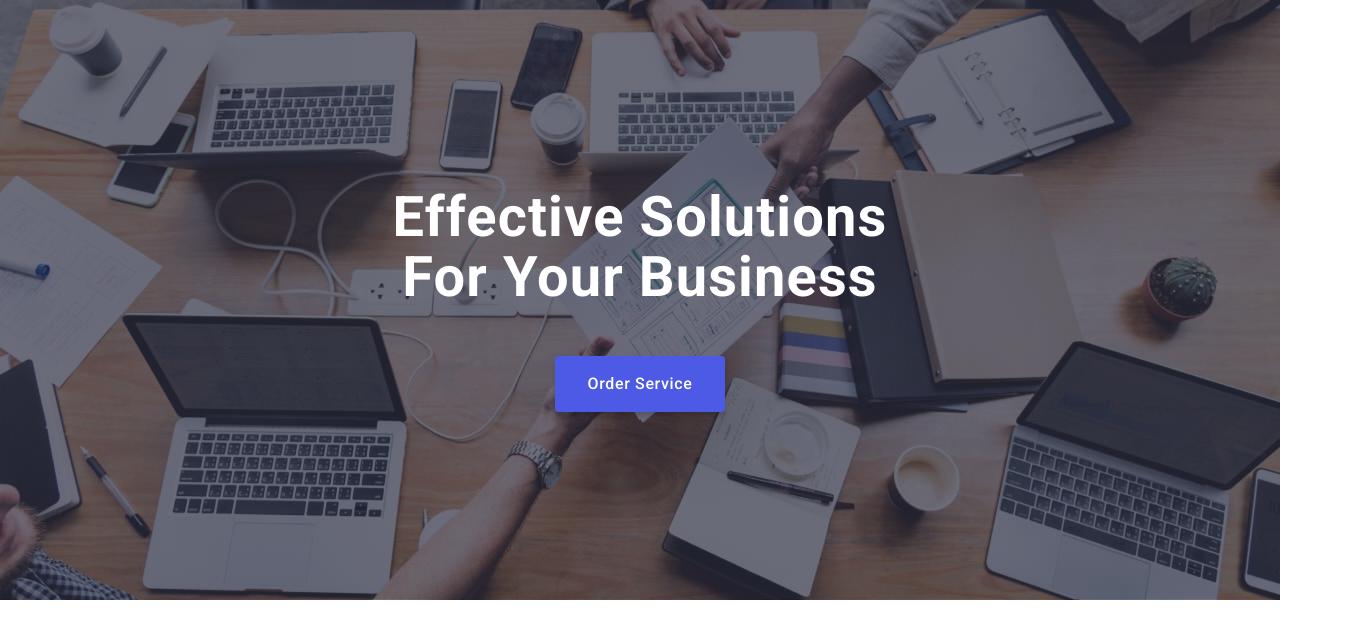
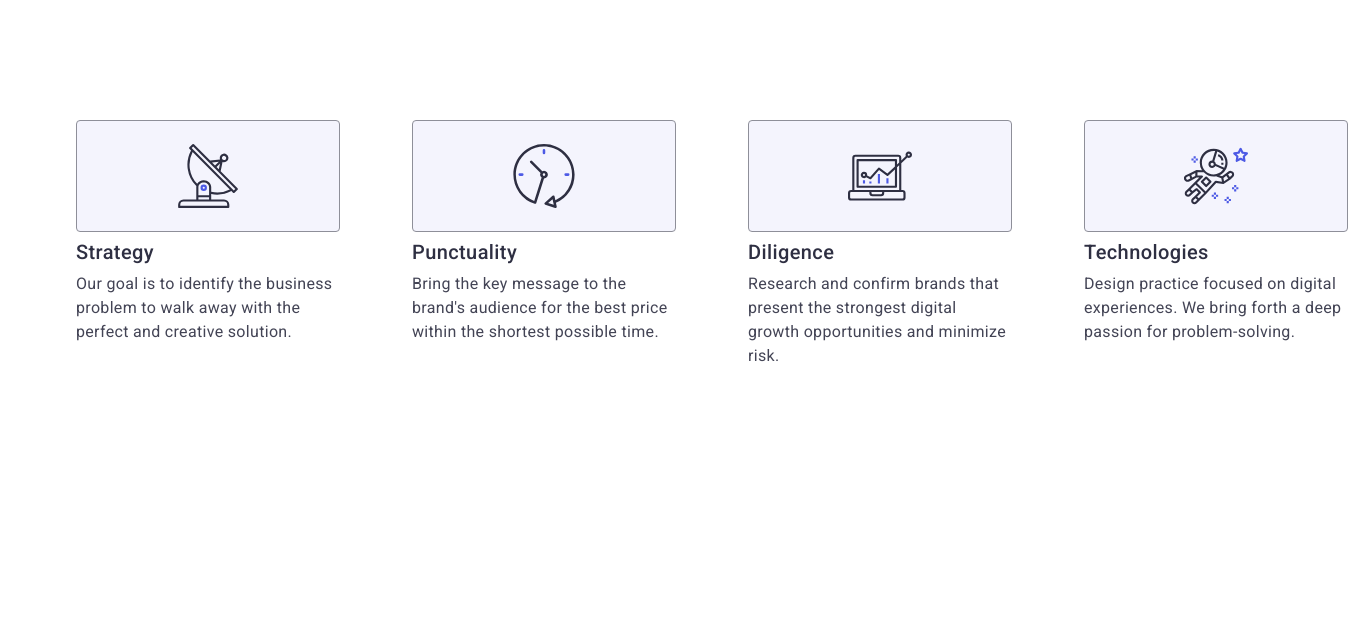
Before and after one commit to iryna-sha/goit-markup-hw-06, a plain HTML site: page index.html in a window 1280 px wide. Shown: the whole page, 1348 px wide, since content can reach past the window. Drawn offline with nearby package versions, Linux system fonts and the light colour scheme.

Commit message:
aftter section 2

```diff
--- a/css/styles.css
+++ b/css/styles.css
@@ -259,7 +259,9 @@ img {
 
 .second-section-list {
   display: flex;
-  gap: 24px;
+  flex-direction: column;
+  /* gap: 24px; */
+  gap: 72px;
 }
 
 .visually-hidden {
@@ -276,12 +278,12 @@ img {
 }
 
 .second-section-list-item {
-  width: calc((100% - 72px) / 4);
-  gap: 24px;
+  /* width: calc((100% - 72px) / 4);
+  gap: 24px; */
 }
 
 .second-section-list-icon {
-  margin-bottom: 8px;
+  /* margin-bottom: 8px;
   border: 1px solid #8e8f99;
   border-radius: 4px;
   width: 264px;
@@ -289,24 +291,104 @@ img {
   background: #f4f4fd;
   display: flex;
   align-items: center;
-  justify-content: center;
+  justify-content: center; */
+  display: none;
 }
 
 .head-features {
   color: #2e2f42;
-  font-size: 20px;
+  /* font-size: 20px;
   font-weight: 500;
   line-height: 24px;
   letter-spacing: 0.4px;
+  margin-bottom: 8px; */
+  font-weight: 700;
+  font-size: 36px;
+  line-height: 1.11;
+  letter-spacing: 0.02em;
+  text-transform: capitalize;
+  text-align: center;
   margin-bottom: 8px;
 }
 
 .features {
   color: #434455;
   font-size: 16px;
-  font-weight: 400;
+  /* font-weight: 400;
   line-height: 24px;
-  letter-spacing: 0.32px;
+  letter-spacing: 0.32px; */
+  text-align: center;
+  font-weight: 500;
+  line-height: 1.5;
+  letter-spacing: 0.02em;
+}
+
+@media screen and (min-width: 768px) {
+  .second-section-list {
+    display: flex;
+    flex-direction: row;
+    flex-wrap: wrap;
+    row-gap: 24px;
+    column-gap: 72px;
+    padding: 96 0;
+  }
+
+  .second-section-list-item {
+    width: calc((100% - 72px) / 2);
+  }
+
+  .head-features {
+    font-weight: 700;
+    font-size: 36px;
+    line-height: 1.11;
+    text-align: left;
+  }
+
+  .features {
+    font-weight: 500;
+    line-height: 1.5;
+    letter-spacing: 0.02em;
+    text-align: left;
+  }
+}
+
+@media screen and (min-width: 1158px) {
+  .second-section-list {
+    flex-direction: row;
+    flex-wrap: nowrap;
+  }
+
+  .second-section-list-icon {
+    margin-bottom: 8px;
+    border: 1px solid #8e8f99;
+    border-radius: 4px;
+    width: 264px;
+    height: 112px;
+    background: #f4f4fd;
+    display: flex;
+    align-items: center;
+    justify-content: center;
+  }
+
+  .second-section-list-item {
+    width: calc((100% - 72px) / 4);
+    gap: 24px;
+  }
+
+  .head-features {
+    color: #2e2f42;
+    font-size: 20px;
+    font-weight: 500;
+    line-height: 24px;
+    letter-spacing: 0.4px;
+    margin-bottom: 8px;
+  }
+
+  .features {
+    font-size: 16px;
+    font-weight: 400;
+    line-height: 1.5;
+  }
 }
 
 /*!=========THIRD SECTION========!*/
--- a/index.html
+++ b/index.html
@@ -53,15 +53,16 @@
       </div>
     </header> -->
 
-    <main>
+    <!-- <main>
       <section class="first-section section">
         <div class="container">
           <h1 class="main-header">Effective Solutions for Your Business</h1>
           <button class="button" type="button">Order Service</button>
         </div>
       </section>
+      -->
 
-    <!-- <section class="second-section section">
+    <section class="second-section section">
         <div class="container">
           <h2 class="visually-hidden">Features</h2>
           <ul class="second-section-list">
@@ -115,7 +116,8 @@
             </li>
           </ul>
         </div>
-      </section> -->
+      </section>
+
 
     <!-- <section class="third-section section">
         <div class="container">
```
